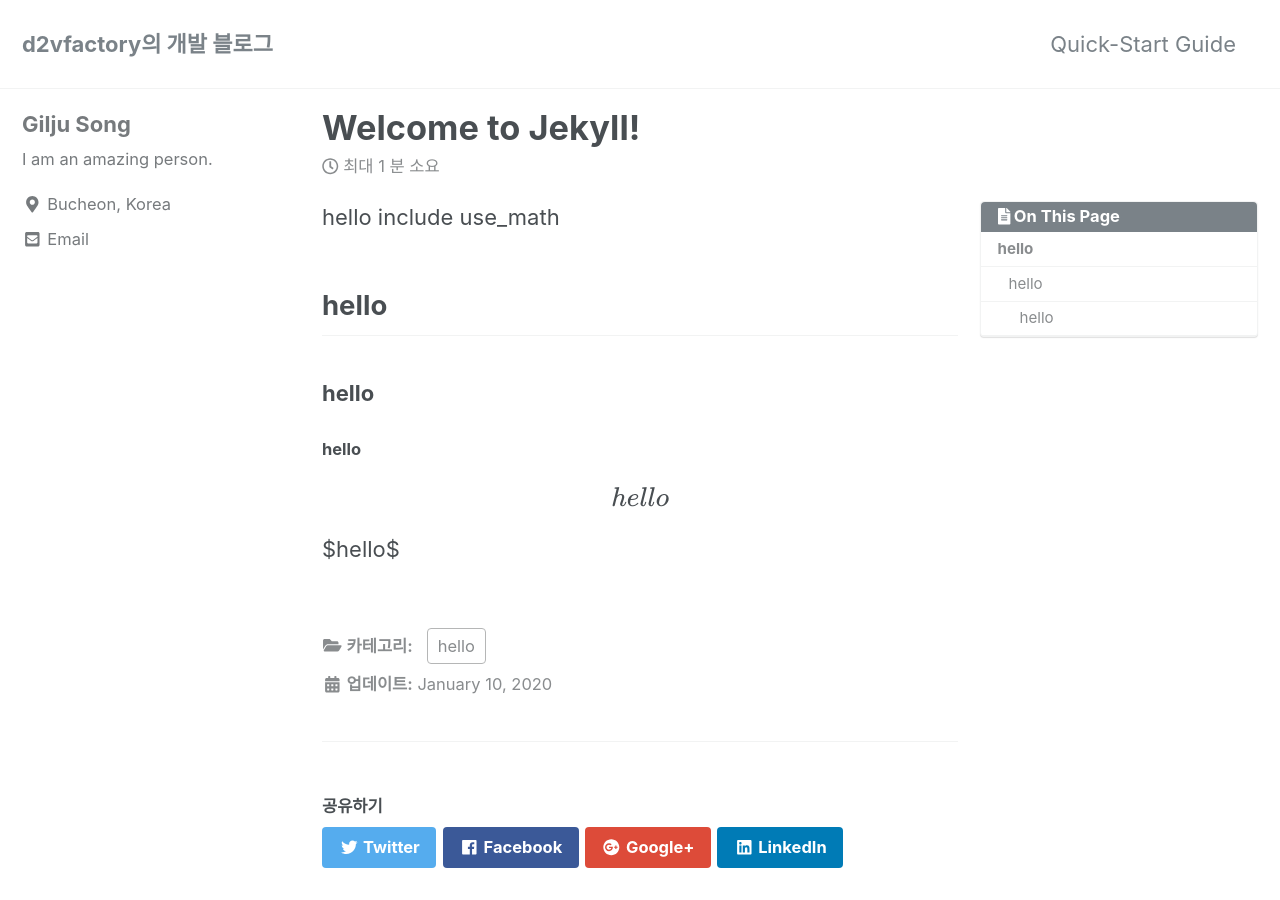
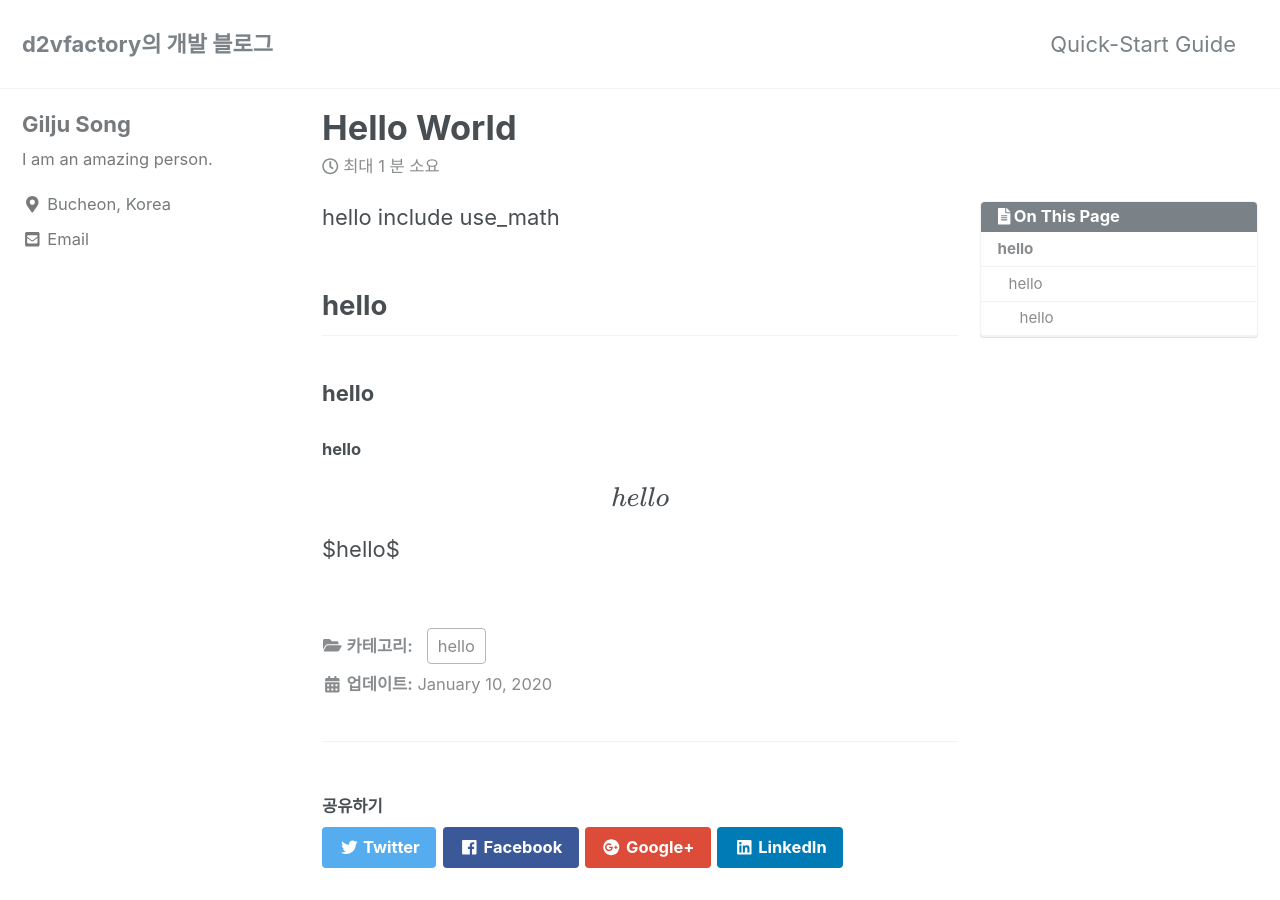
Before and after one commit to d2vfactory/d2vfactory.github.io, a Jekyll site: the page built from _posts/2020-01-10-hello.md, in a window 1280 px wide and 900 px high. Built offline with Jekyll 4.4.1, drawn with Linux system fonts in a browser that asks for light colours; nearby versions of some CDN libraries; formulas are drawn with MathJax 3; some of the changed text lies outside the part shown.

Commit message:
post 테스트

```diff
--- a/_posts/2020-01-10-hello.md
+++ b/_posts/2020-01-10-hello.md
@@ -1,5 +1,5 @@
 ---
-title: "Welcome to Jekyll!"
+title: "Hello World"
 categories: hello
 toc: true
 use_math : true
```
